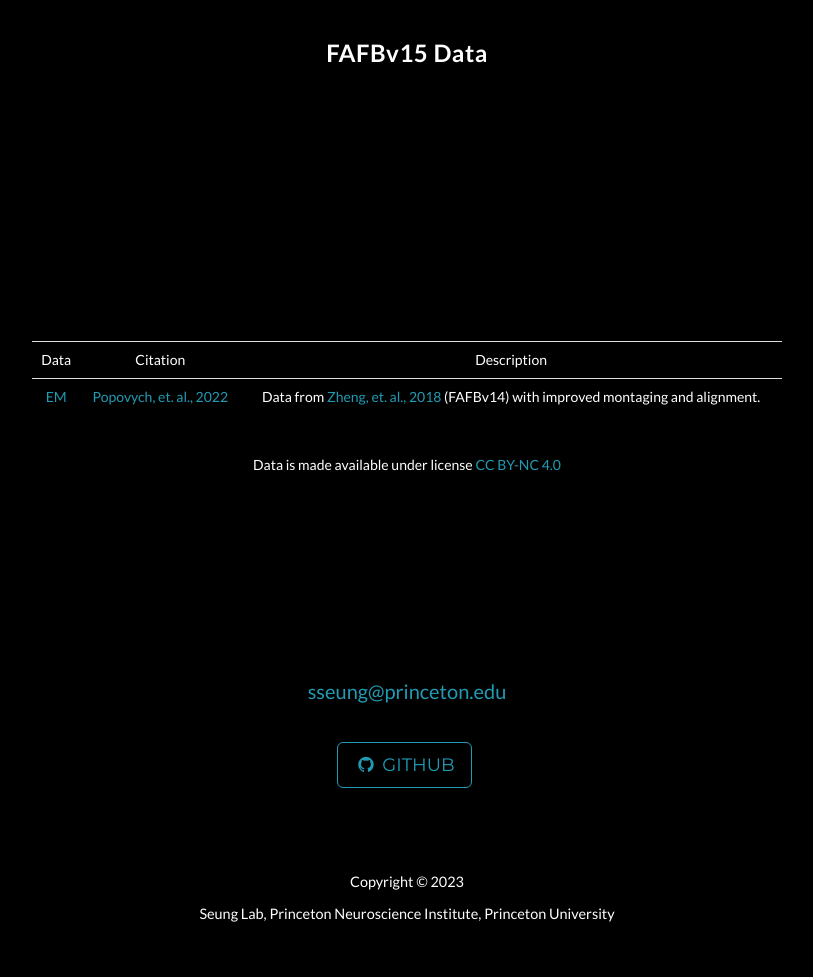
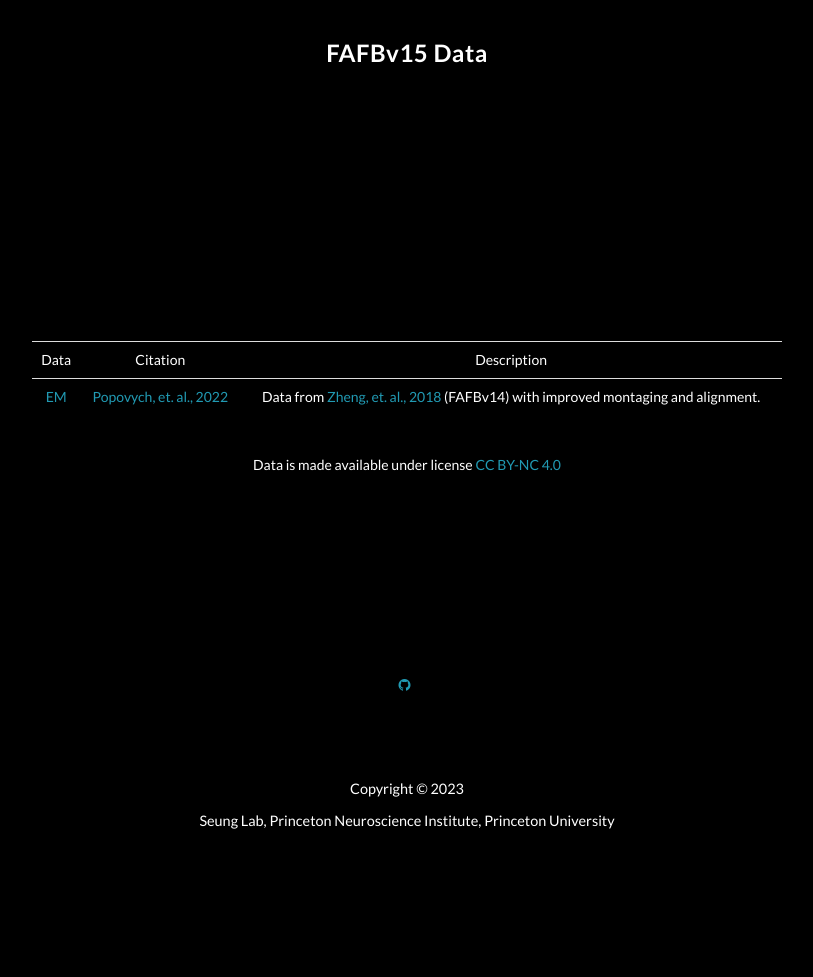
Before and after one commit to seung-lab/fafbv15, a Jekyll site: the page built from index.html, in a window 1280 px wide. Shown: the whole page, without its empty margins (233-1046 px from the left). Built offline with Jekyll 4.4.1, drawn with Linux system fonts in a browser that asks for light colours; after the commit the page ends 900 px from its top, so only the background shows below that.

Commit message:
udpate github button

```diff
--- a/_includes/contact.html
+++ b/_includes/contact.html
@@ -4,12 +4,10 @@
             <div class="col-lg-8 col-lg-offset-2">
 <!--                 <h2>Contact</h2>
                 <p>Dolor reprehenderit repellendus, optio labore odio at tempore debitis nisi. Quasi debitis tenetur eaque molestias non porro odio sapiente.</p>-->
-                <p><a href="mailto:{{ site.email }}">{{ site.email }}</a>
-                </p>
                 <ul class="list-inline banner-social-buttons">
                     {% for network in site.social %}
                     <li>
-                        <a href="{{ network.url }}" class="btn btn-default btn-lg"><i class="fa fa-{{ network.title }} fa-fw"></i> <span class="network-name">{{ network.title }}</span></a>
+                        <a href="{{ network.url }}" class="mx-2"><i class="fa fa-{{ network.title }} fa-fw"></i></a>
                     </li>
                     {% endfor %}
                 </ul>
```
